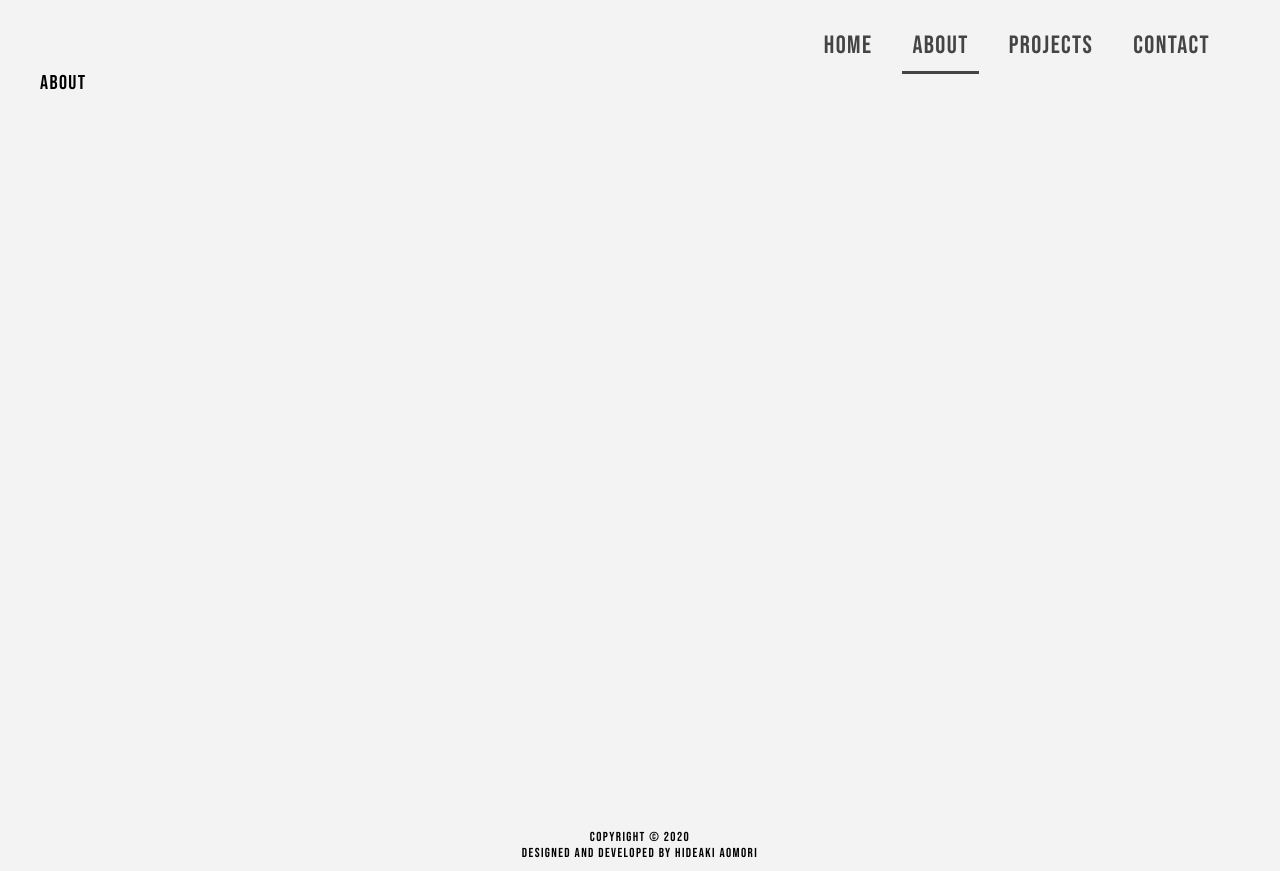
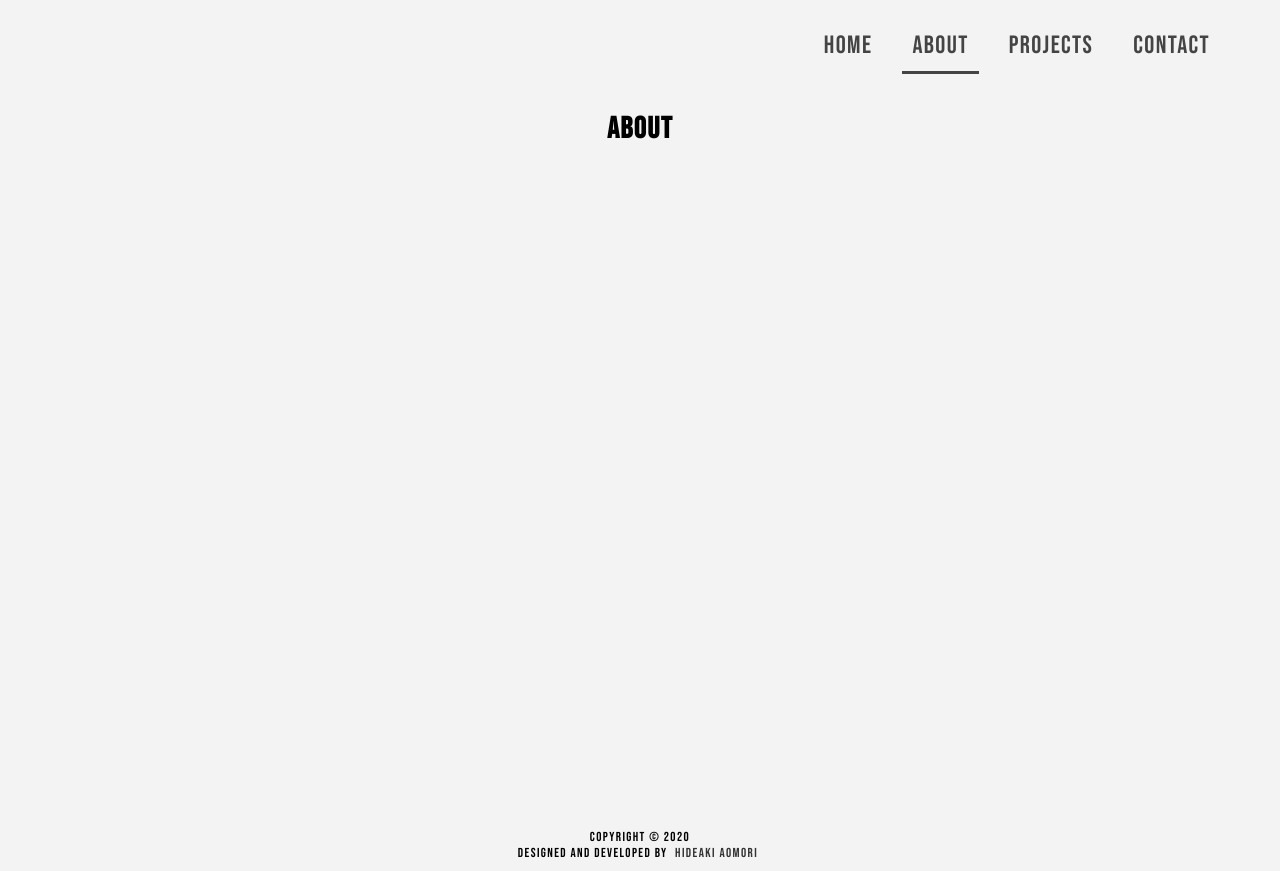
Before and after one commit to h15200/rob_moose_site, a Gatsby site: page /about in a window 1280 px wide. Built offline with nearby package versions, Linux system fonts and the light colour scheme; Gatsby itself is replaced by a stand-in of ours.

Commit message:
h2 and footer in layout styles

```diff
--- a/src/components/layout.js
+++ b/src/components/layout.js
@@ -20,7 +20,17 @@ const Layout = ({ children }) => {
         <main>{children}</main>
         <footer>
           <p>Copyright © {new Date().getFullYear()}</p>
-          <p>Designed and developed by Hideaki Aomori</p>
+          <p>
+            Designed and developed by{" "}
+            <a
+              className="hideaki_link"
+              href="https://www.hideakiaomori.com/dev/"
+              target="_blank"
+              rel="noopener noreferrer"
+            >
+              Hideaki Aomori
+            </a>
+          </p>
         </footer>
       </div>
     </>
--- a/src/pages/about.js
+++ b/src/pages/about.js
@@ -6,7 +6,7 @@ import SEO from "../components/seo"
 const AboutPage = () => (
   <Layout>
     <SEO title="About" />
-    About
+    <h2>About</h2>
   </Layout>
 )
 
--- a/src/pages/contact.js
+++ b/src/pages/contact.js
@@ -6,6 +6,7 @@ import SEO from "../components/seo"
 const ContactPage = () => (
   <Layout>
     <SEO title="Contact" />
+    <h2>Contact Page</h2>
   </Layout>
 )
 
--- a/src/pages/projects.js
+++ b/src/pages/projects.js
@@ -6,6 +6,7 @@ import SEO from "../components/seo"
 const ProjectsPage = () => (
   <Layout>
     <SEO title="Projects" />
+    <h2>Projects Page</h2>
   </Layout>
 )
 
--- a/src/styles/layout.scss
+++ b/src/styles/layout.scss
@@ -29,11 +29,36 @@ body {
 }
 
 main {
+  padding: 4rem 0;
   flex-grow: 1;
+}
+
+h2 {
+  text-align: center;
+
 }
 
 footer {
   font-size: 1.3rem;
   text-align: center;
   margin: 1rem 0;
+
+   .hideaki_link:visited,
+   .hideaki_link:link {
+    color: $color-grey-dark-2;
+    text-decoration: none;
+    padding: 2px 4px;
+  }
+
+  .hideaki_link:focus,
+  .hideaki_link:hover {
+    background-color: $color-grey-dark-2;
+    color: $color-grey-light;
+    outline: none;
+  }
+
+  .hideaki_link:active {
+    background-color: lighten($color-grey-dark-2, 15%);
+  }
+
 }
--- a/src/styles/modules/index.module.scss
+++ b/src/styles/modules/index.module.scss
@@ -104,7 +104,7 @@
 .h_link:link {
   color: $color-grey-dark-2;
   text-decoration: none;
-  padding: 2px;
+  padding: 2px 4px;
 }
 
 .h_link:focus,
```
